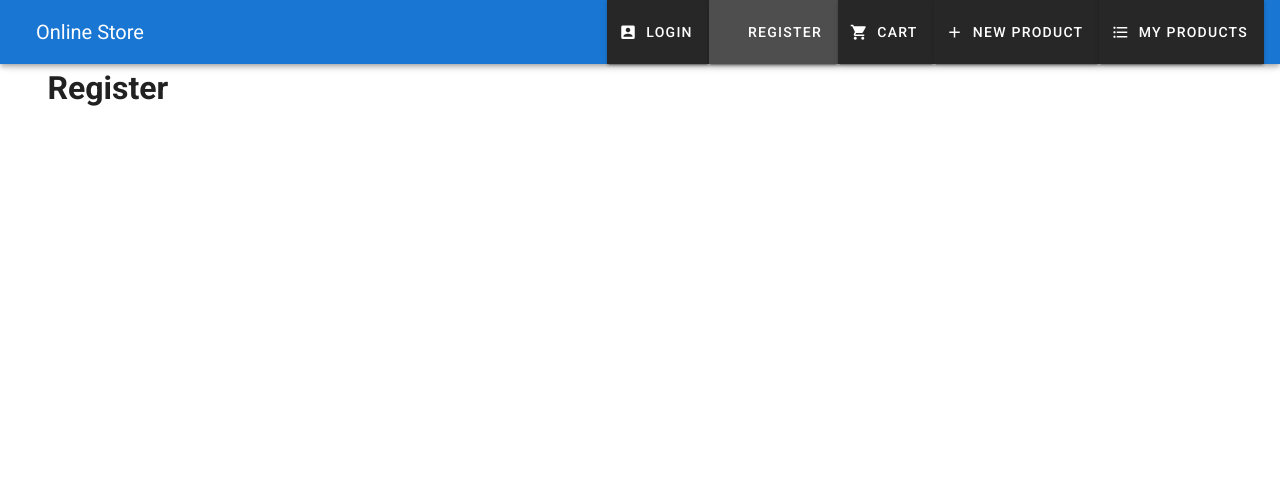
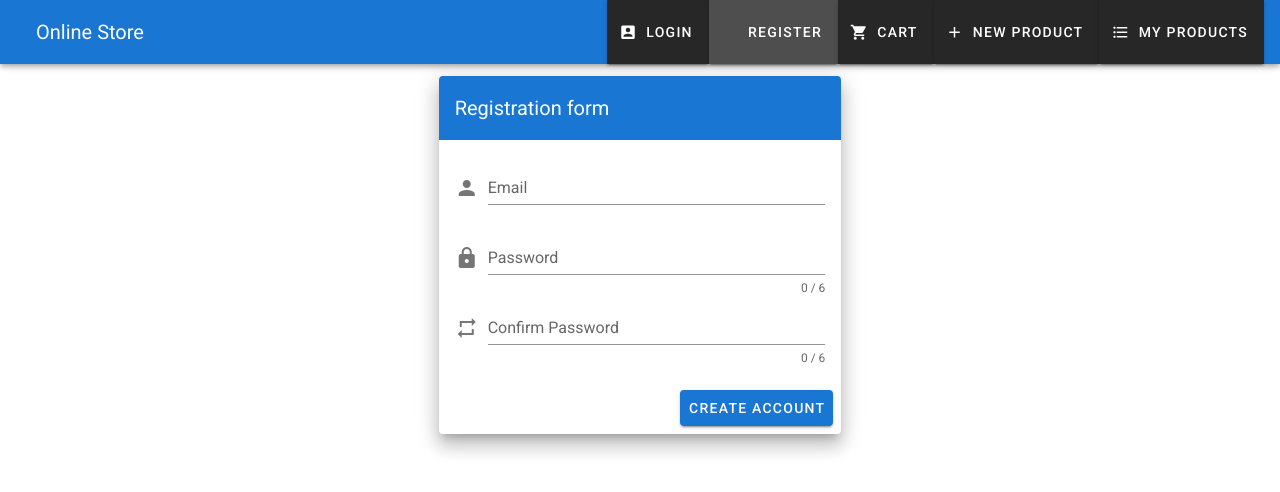
Before and after one commit to vladimirKartyshov/Online-Store, a Vue app: page /register in a window 1280 px wide. Shown: the top 492 px of the page. Built offline with nearby package versions, Linux system fonts and the light colour scheme.

Commit message:
Registration page

```diff
--- a/public/index.html
+++ b/public/index.html
@@ -5,7 +5,7 @@
     <meta http-equiv="X-UA-Compatible" content="IE=edge">
     <meta name="viewport" content="width=device-width,initial-scale=1.0">
     <link rel="icon" href="<%= BASE_URL %>favicon.ico">
-    <title><%= htmlWebpackPlugin.options.title %></title>
+    <title>Online Store</title>
     <link rel="stylesheet" href="https://fonts.googleapis.com/css?family=Roboto:100,300,400,500,700,900">
     <link rel="stylesheet" href="https://cdn.jsdelivr.net/npm/@mdi/font@latest/css/materialdesignicons.min.css">
   </head>
--- a/src/components/Auth/Login.vue
+++ b/src/components/Auth/Login.vue
@@ -1,5 +1,4 @@
 <template>
-
     <v-container class="fill-height" fluid>
         <v-row align="center" justify="center">
             <v-col cols="12" sm="8" md="4">
--- a/src/components/Auth/Register.vue
+++ b/src/components/Auth/Register.vue
@@ -1,17 +1,67 @@
 <template>
-    <v-container>
-        <v-layout row>
-            <v-flex xs12>
-                <h1>Register</h1>
-            </v-flex>
-        </v-layout>
+    <v-container class="fill-height" fluid>
+        <v-row align="center" justify="center">
+            <v-col cols="12" sm="8" md="4">
+                <v-card class="elevation-12">
+                    <v-toolbar color="primary" dark flat>
+                        <v-toolbar-title>Registration form</v-toolbar-title>
+                    </v-toolbar>
+                    <v-card-text>
+                        <v-form  ref="form" v-model="valid" lazy-validation>
+                            <v-text-field label="Email" name="email" prepend-icon="mdi-account" type="email" :rules="emailRules"
+                                          v-model="email">
+                            </v-text-field>
+                            <v-text-field label="Password" name="password" prepend-icon="mdi-lock" type="password" :counter="6"
+                                          :rules="passwordRules" v-model="password">
+                            </v-text-field>
+                            <v-text-field label="Confirm Password" name="confirm-password" prepend-icon="mdi-repeat" type="password" :counter="6"
+                                          :rules="ConfirmPasswordRules" v-model="confirmPassword">
+                            </v-text-field>
+                        </v-form>
+                    </v-card-text>
+                    <v-card-actions>
+                        <v-spacer></v-spacer>
+                        <v-btn color="primary" @click="onSubmit" :disabled="!valid">
+                            Create Account</v-btn>
+                    </v-card-actions>
+                </v-card>
+            </v-col>
+        </v-row>
     </v-container>
 </template>
 
 <script>
     export default {
         data () {
-            return{}
+            return{
+                email: '',
+                password: '',
+                confirmPassword: '',
+                valid: false,
+                emailRules: [
+                    v => !!v || 'E-mail is required',
+                    v => /.+@.+\..+/.test(v) || 'E-mail must be valid'
+                ],
+                passwordRules: [
+                    v => !!v || 'Password is required',
+                    v => (v && v.length >= 6) || 'Password must be equal or than 10 characters'
+                ],
+                confirmPasswordRules: [
+                    v => !!v || 'Password is required',
+                    v => v === this.password || 'Password should match'
+                ]
+            }
+        },
+        methods: {
+            onSubmit () {
+                if (this.$refs.form.validate ()) {
+                    const user = {
+                        email: this.email,
+                        password: this.password
+                    }
+                    console.log(user)
+                }
+            }
         }
     }
 </script>
```
